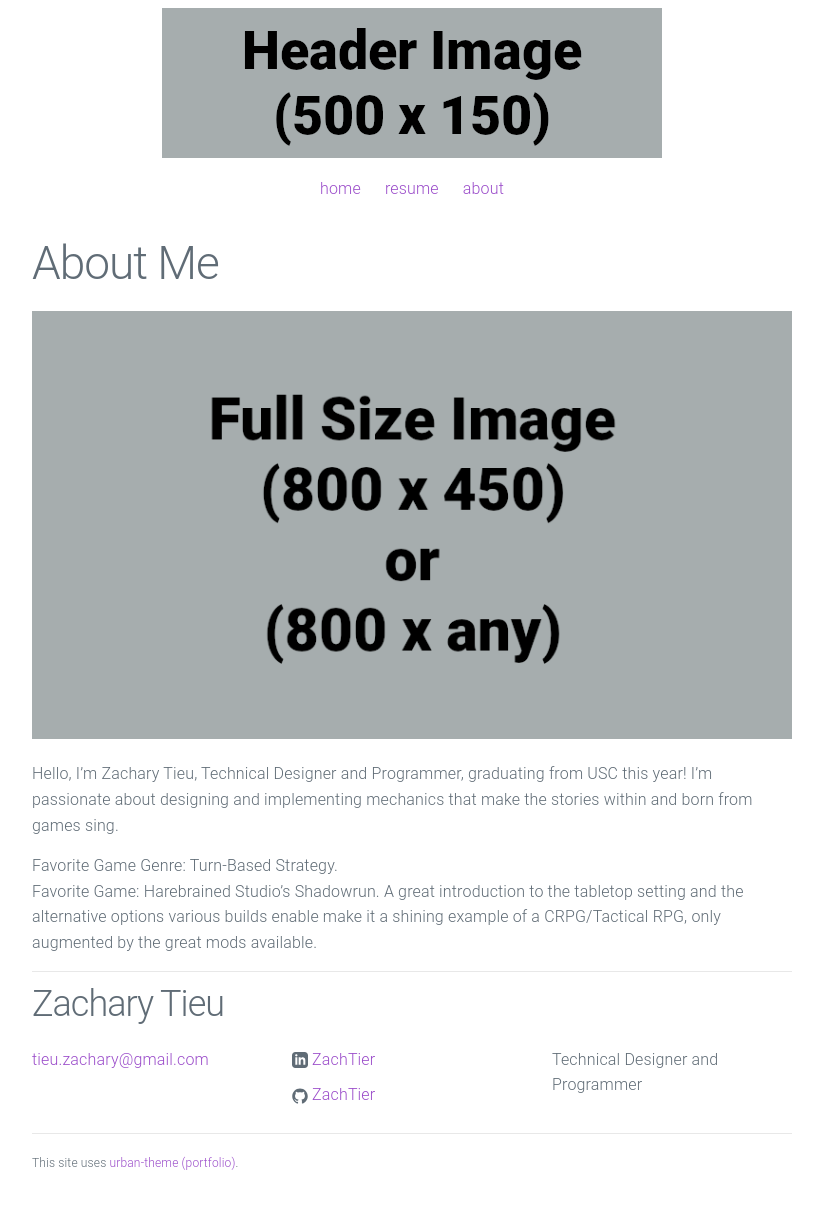
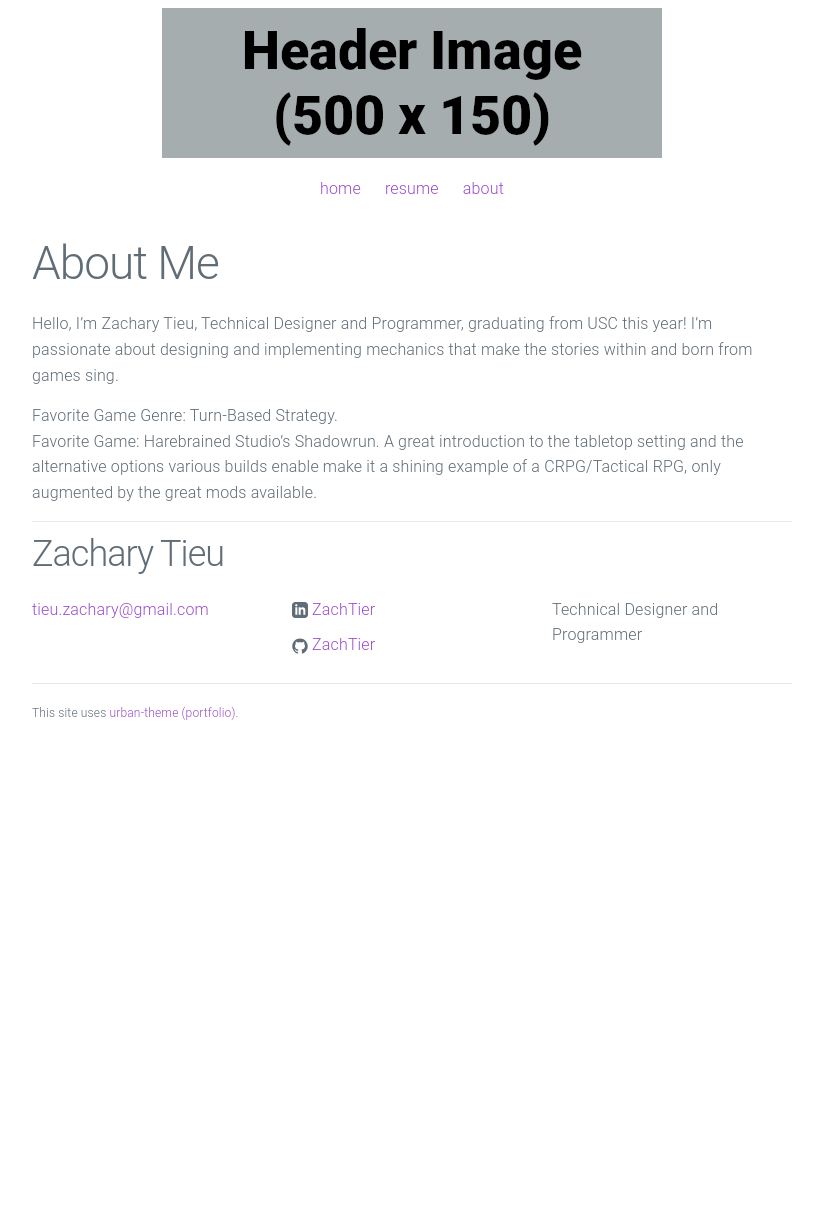
Before and after one commit to ZachTier/ZacharyTieu.github.io, a Jekyll site: the page built from about.md, in a window 1280 px wide. Shown: the whole page, without its empty margins (228-1051 px from the left). Built offline with Jekyll 4.4.1, drawn with Linux system fonts in a browser that asks for light colours; after the commit the page ends 900 px from its top, so only the background shows below that.

Commit message:
Update about.md

```diff
--- a/about.md
+++ b/about.md
@@ -3,9 +3,6 @@ layout: page
 title: "About Me"
 permalink: /about/
 ---
-
-![Picture 1](/assets/fullsize.png)
-
 Hello, I'm Zachary Tieu, Technical Designer and Programmer, graduating from USC this year! I'm passionate about designing and implementing mechanics that make the stories within and born from games sing.
 
   Favorite Game Genre: Turn-Based Strategy.\
```
